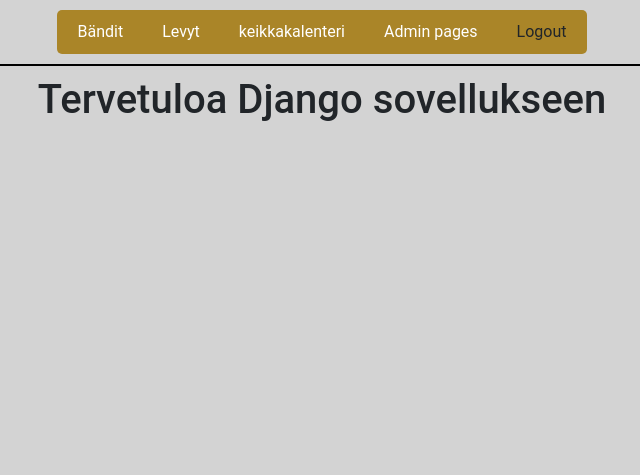
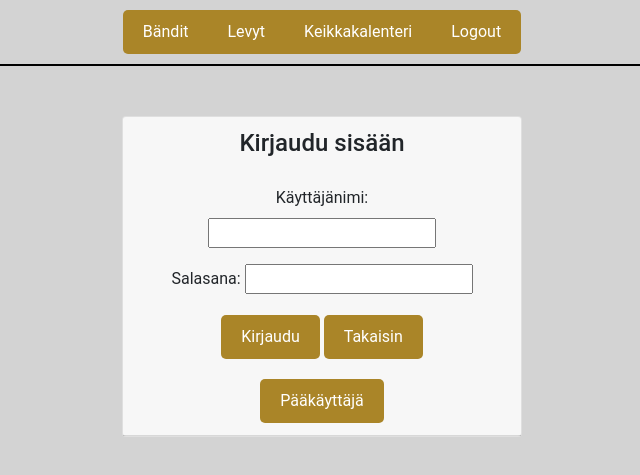
Before and after one commit to JNurminen/djangosovellus, a Django app: page / in a window 1280 px wide. Shown: the top 475 px of the page, without its empty margins (318-958 px from the left). Run offline with Django 5.2, Linux system fonts and the light colour scheme; some libraries are stand-ins or nearby versions.

Commit message:
login sivun ja login toiminnallisuus lisätty

```diff
--- a/app/templates/bandlist.html
+++ b/app/templates/bandlist.html
@@ -26,7 +26,7 @@
         <p class="card-text">Maa: {{b.country}} | Genre: {{b.genre}} | Vuosi: {{b.year}}</p>
 
         <a href="/edit-band-get/{{b.id}}/" class="btn btn-info">Muokkaa</a>
-        <a href="/album-by-band/{{b.id}}/" class="btn btn-info">{{b.name}} Albumit</a>
+        <a href="/albums-by-band/{{b.id}}/" class="btn btn-info">{{b.name}} Albumit</a>
         <a href="/confirm-delete-band/{{b.id}}/" class="btn btn-danger">Poista</a>
     </div>
 </div>
--- a/app/templates/index.html
+++ b/app/templates/index.html
@@ -27,9 +27,8 @@
     <div class="btn-group" role="group">
         <a class="btn btn-info btn-sm" href="/bands">Bändit</a>
         <a class="btn btn-info btn-sm" href="/albums">Levyt</a>
-        <a class="btn btn-info btn-sm" href="http://meteli.net">keikkakalenteri</a>
-        <a class="btn btn-info btn-sm" href="/admin">Admin pages</a>
-        <a class="btn btn-danger btn-sm">Logout</a>
+        <a class="btn btn-info btn-sm" href="http://meteli.net">Keikkakalenteri</a>
+        <a class="btn btn-danger btn-sm" href="/logout">Logout</a>
     </div>
     </center>
 </header>
--- a/app/templates/landingpage.html
+++ b/app/templates/landingpage.html
@@ -2,6 +2,6 @@
 
 {% block content %}
 
-<h1>Tervetuloa Django sovellukseen </h1>
+<h1>Tervetuloa {{name}}, Django sovellukseen </h1>
 
 {% endblock %}
--- /dev/null
+++ b/app/templates/loginpage.html
@@ -0,0 +1,36 @@
+{% extends 'index.html'%}
+
+{% block content %}
+
+<div class="card" style="width: 25rem; margin-top: 40px;">
+
+    <div class="card-header">
+
+        <h4>Kirjaudu sisään</h4>
+
+        <div class="card-body">
+
+            <form method ="post" action="/login/">
+
+                {%csrf_token %}
+                <div class="form-group">
+                    <label>Käyttäjänimi:</label>
+                    <input type="text" name="username">
+                </div>
+                <div class="form-group">
+                    <label>Salasana:</label>
+                    <input type="password" name="password">
+                </div>
+
+                <input type="submit" value="Kirjaudu" class="btn btn-info btn-sm">
+
+                <input type="button" onclick="window.location.href='/'" class="btn btn-danger btn-sm" value="Takaisin">
+
+            </form>
+        </div>
+        <input type="button" onclick="window.location.href='/admin/'" class="btn btn-info btn-sm"
+            value="Pääkäyttäjä">
+    </div>
+</div>
+
+{% endblock %}
--- a/app/urls.py
+++ b/app/urls.py
@@ -1,10 +1,18 @@
 from django.urls import path
-from .views import landingview, albumlistview, bandlistview, addband, addalbum, deletealbum, \
+from .views import albumlistview, bandlistview, addband, addalbum, deletealbum, \
       confirmdeletealbum, deleteband, confirmdeleteband, edit_album_get, edit_album_post, \
-        edit_band_get, edit_band_post, searchband, albums_filtered
+        edit_band_get, edit_band_post, searchband, albums_filtered, \
+        loginview, login_action, logout_action
 
 urlpatterns = [
-    path('', landingview),
+
+    # etusivu kirjautumisen jälkeen
+    # path('landing/', landingview),
+
+    # kirjautuminen
+    path('', loginview),
+    path('login/', login_action),
+    path('logout/', logout_action),
 
     # albumit url
     path('albums/', albumlistview),
@@ -13,7 +21,7 @@ urlpatterns = [
     path('confirm-delete-album/<int:id>/', confirmdeletealbum),
     path('edit-album-get/<int:id>/', edit_album_get),
     path('edit-album-post/<int:id>/', edit_album_post),
-    path('album-by-band/<int:id>/', albums_filtered),
+    path('albums-by-band/<int:id>/', albums_filtered),
 
     # bändit url
     path('bands/', bandlistview),
--- a/app/views.py
+++ b/app/views.py
@@ -1,10 +1,41 @@
 from django.shortcuts import render, redirect
 from .models import Band, Album
+from django.contrib.auth import authenticate, login, logout
 
 # Luodaan näkymät
 
+# etusivu
+'''
 def landingview(request):
     return render(request, 'landingpage.html')
+    '''
+
+# kirjautumisnäkymä
+def loginview(request):
+    return render(request, 'loginpage.html')
+
+# rekisteröintinäkymä
+def login_action(request):
+    user = request.POST['username']
+    passw = request.POST['password']
+    # Löytyykö kyseistä käyttäjää?
+    user = authenticate(username = user, password = passw)
+    #Jos löytyy:
+    if user:
+        # Kirjataan sisään
+        login(request, user)
+        # Tervehdystä varten context
+        context = {'name': user}
+        # Kutsutaan suoraan landingview.html
+        return render(request,'landingpage.html',context)
+    # Jos ei kyseistä käyttäjää löydy
+    else:
+        return render(request, 'loginerror.html')
+
+# kirjautumisen lopetus
+def logout_action(request):
+    logout(request)
+    return render(request, 'loginpage.html')
 
 # album näkymä
 def albumlistview(request):
```
Also changed, not shown: app/templates/loginerror.html (added, +21 -0 lines), db.sqlite3.
